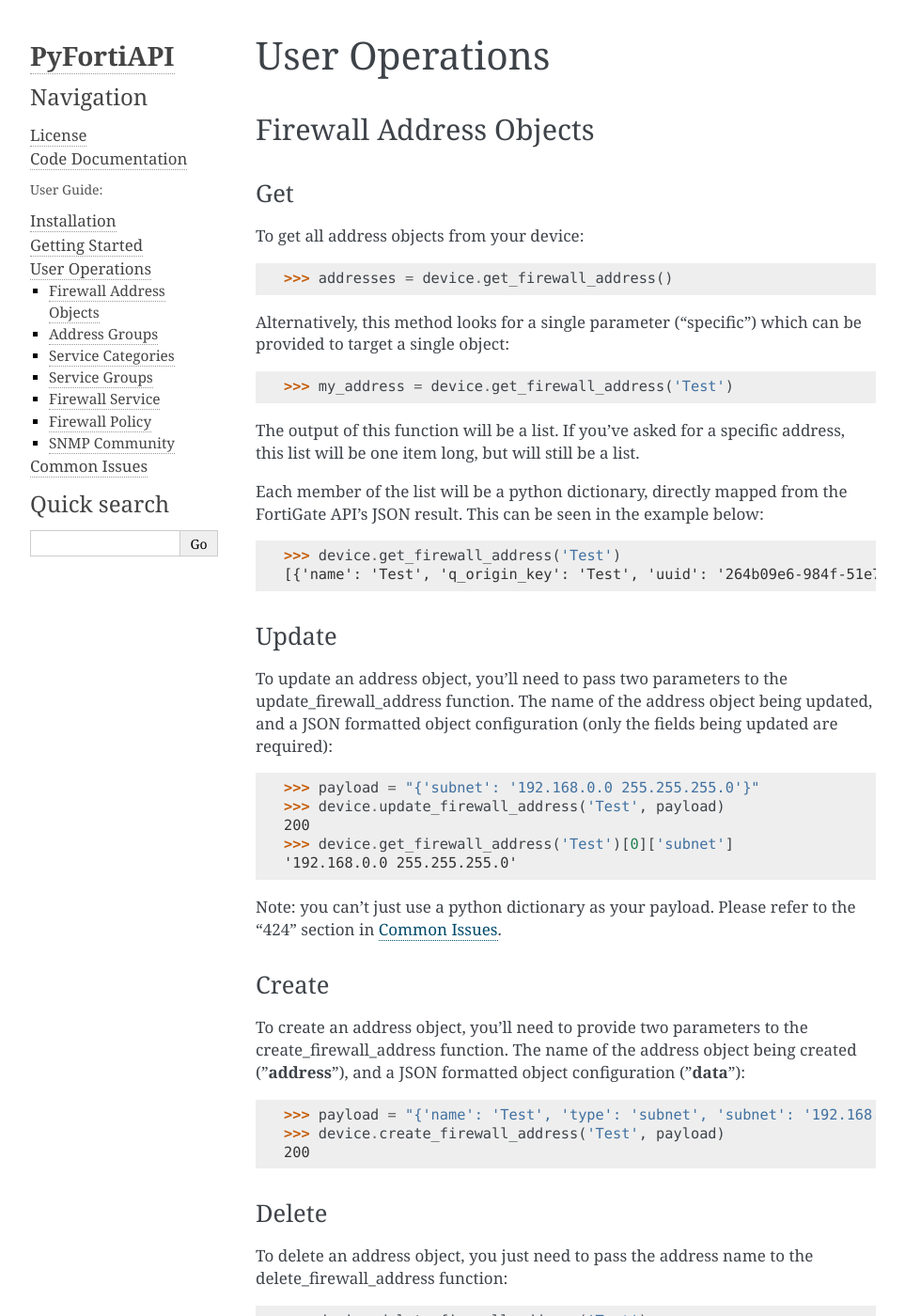
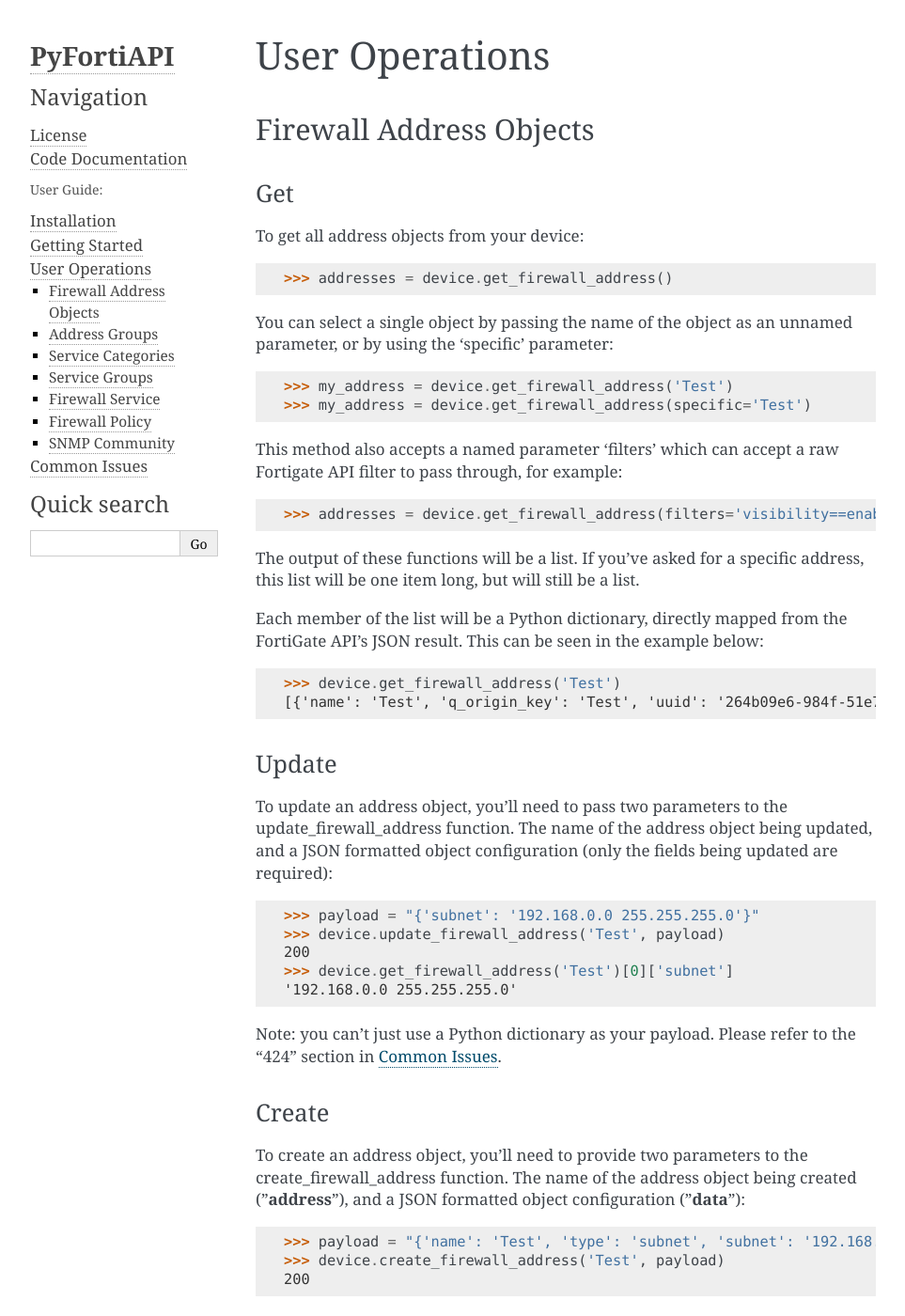
Before and after one commit to PyFortiAPI/PyFortiAPI, a Sphinx documentation site: the page built from docs/user/operations.rst, in a window 1280 px wide and 1400 px high. Shown: the whole window at 94% size, without its empty margins (148-1111 px from the left). Built offline with Sphinx 7.4.7, drawn with Linux system fonts in a browser that asks for light colours; some of the changed text lies outside the part shown.

Commit message:
Add filters to GET requests

```diff
--- a/docs/user/operations.rst
+++ b/docs/user/operations.rst
@@ -12,14 +12,19 @@
 
     >>> addresses = device.get_firewall_address()
 
-Alternatively, this method looks for a single parameter ("specific") which can be provided to target a single object::
+You can select a single object by passing the name of the object as an unnamed parameter, or by using the 'specific' parameter::
 
     >>> my_address = device.get_firewall_address('Test')
+    >>> my_address = device.get_firewall_address(specific='Test')
 
-The output of this function will be a list. If you've asked for a specific address, this list will be one item long,
+This method also accepts a named parameter 'filters' which can accept a raw Fortigate API filter to pass through, for example::
+
+    >>> addresses = device.get_firewall_address(filters='visibility==enable')
+
+The output of these functions will be a list. If you've asked for a specific address, this list will be one item long,
 but will still be a list.
 
-Each member of the list will be a python dictionary, directly mapped from the FortiGate API's JSON result. This can be
+Each member of the list will be a Python dictionary, directly mapped from the FortiGate API's JSON result. This can be
 seen in the example below::
 
     >>> device.get_firewall_address('Test')
@@ -39,7 +44,7 @@
     >>> device.get_firewall_address('Test')[0]['subnet']
     '192.168.0.0 255.255.255.0'
 
-Note: you can't just use a python dictionary as your payload. Please refer to the "424" section in
+Note: you can't just use a Python dictionary as your payload. Please refer to the "424" section in
 :doc:`common_issues`.
 
 Create
@@ -72,14 +77,19 @@
 
     >>> groups = device.get_address_group()
 
-Alternatively, this method looks for a single parameter ("specific") which can be provided to target a single object::
+You can select a single object by passing the name of the object as an unnamed parameter, or by using the 'specific' parameter::
 
     >>> my_group = device.get_address_group('Test Group')
+    >>> my_group = device.get_address_group(specific='Test Group')
 
-The output of this function will be a list. If you've asked for a specific group, this list will be one item long,
+This method also accepts a named parameter 'filters' which can accept a raw Fortigate API filter to pass through, for example::
+
+    >>> groups = device.get_address_group(filters='visibility==enable')
+
+The output of these functions will be a list. If you've asked for a specific group, this list will be one item long,
 but will still be a list.
 
-Each member of the list will be a python dictionary, directly mapped from the FortiGate API's JSON result. This can be
+Each member of the list will be a Python dictionary, directly mapped from the FortiGate API's JSON result. This can be
 seen in the example below::
 
     >>> device.get_address_group('Test Group')
@@ -99,7 +109,7 @@
     [{'name': 'Test', 'q_origin_key': 'Test'}]
 
 
-Note: you can't just use a python dictionary as your payload. Please refer to the "424" section in
+Note: you can't just use a Python dictionary as your payload. Please refer to the "424" section in
 :doc:`common_issues`.
 
 Create
@@ -130,14 +140,19 @@
 
     >>> categories = device.get_service_category()
 
-Alternatively, this method looks for a single parameter ("specific") which can be provided to target a single object::
+You can select a single object by passing the name of the object as an unnamed parameter, or by using the 'specific' parameter::
 
     >>> my_cat = device.get_service_category('Test Category')
+    >>> my_cat = device.get_service_category(specific='Test Category')
 
-The output of this function will be a list. If you've asked for a specific service category, this list will be one item
+This method also accepts a named parameter 'filters' which can accept a raw Fortigate API filter to pass through, for example::
+
+    >>> categories = device.get_service_category(filters='visibility==enable')
+
+The output of these functions will be a list. If you've asked for a specific service category, this list will be one item
 long, but will still be a list.
 
-Each member of the list will be a python dictionary, directly mapped from the FortiGate API's JSON result. This can be
+Each member of the list will be a Python dictionary, directly mapped from the FortiGate API's JSON result. This can be
 seen in the example below::
 
     >>> device.get_service_category('Test Category')
@@ -155,7 +170,7 @@
     >>> device.get_service_category('Test Category')[0]['comment']
     'Test test test!'
 
-Note: you can't just use a python dictionary as your payload. Please refer to the "424" section in
+Note: you can't just use a Python dictionary as your payload. Please refer to the "424" section in
 :doc:`common_issues`.
 
 Create
@@ -186,14 +201,19 @@
 
     >>> groups = device.get_service_group()
 
-Alternatively, this method looks for a single parameter ("specific") which can be provided to target a single object::
+You can select a single object by passing the name of the object as an unnamed parameter, or by using the 'specific' parameter::
 
     >>> my_group = device.get_service_group('Test Group')
+    >>> my_group = device.get_service_group(specific='Test Group')
 
-The output of this function will be a list. If you've asked for a specific group, this list will be one item long,
+This method also accepts a named parameter 'filters' which can accept a raw Fortigate API filter to pass through, for example::
+
+    >>> groups = device.get_service_group(filters='visibility==enable')
+
+The output of these functions will be a list. If you've asked for a specific group, this list will be one item long,
 but will still be a list.
 
-Each member of the list will be a python dictionary, directly mapped from the FortiGate API's JSON result. This can be
+Each member of the list will be a Python dictionary, directly mapped from the FortiGate API's JSON result. This can be
 seen in the example below::
 
     >>> device.get_service_group('Test Group')
@@ -213,7 +233,7 @@
     [{'name': 'Test', 'q_origin_key': 'Test'}]
 
 
-Note: you can't just use a python dictionary as your payload. Please refer to the "424" section in
+Note: you can't just use a Python dictionary as your payload. Please refer to the "424" section in
 :doc:`common_issues`.
 
 Create
@@ -244,14 +264,19 @@
 
     >>> services = device.get_firewall_service()
 
-Alternatively, this method looks for a single parameter ("specific") which can be provided to target a single object::
+You can select a single object by passing the name of the object as an unnamed parameter, or by using the 'specific' parameter::
 
     >>> my_service = device.get_firewall_service('Test')
+    >>> my_service = device.get_firewall_service(specific='Test')
 
-The output of this function will be a list. If you've asked for a specific group, this list will be one item long,
+This method also accepts a named parameter 'filters' which can accept a raw Fortigate API filter to pass through, for example::
+
+    >>> services = device.get_firewall_service(filters='visibility==enable')
+
+The output of these functions will be a list. If you've asked for a specific group, this list will be one item long,
 but will still be a list.
 
-Each member of the list will be a python dictionary, directly mapped from the FortiGate API's JSON result. This can be
+Each member of the list will be a Python dictionary, directly mapped from the FortiGate API's JSON result. This can be
 seen in the example below::
 
     >>> device.get_firewall_service('Test')
@@ -270,7 +295,7 @@
     >>> device.get_firewall_service('Test')[0]['tcp-portrange']
     '80 443'
 
-Note: you can't just use a python dictionary as your payload. Please refer to the "424" section in
+Note: you can't just use a Python dictionary as your payload. Please refer to the "424" section in
 :doc:`common_issues`.
 
 Create
@@ -302,18 +327,23 @@
 
     >>> policies = device.get_firewall_policy()
 
-Alternatively, this method looks for a single parameter ("specific") which can be provided to target a single object.
-Specific in this instance can be either a policy name, or a policy ID::
+Alternatively, you can pass a single unnamed parameter, or a named parameter ('specific') which can be provided to target a single object. Specific in this instance can be either a policy name, or a policy ID::
 
-    >>> my_policy = device.get_firewall_policy('Test Policy')
+    >>> my_policy = device.get_firewall_policy(specific='Test Policy')
     >>> my_policy = device.get_firewall_policy(500)
-    >>> device.get_firewall_policy('Test Policy') == device.get_firewall_policy(500)
+    >>> device.get_firewall_policy(specific='Test Policy') == device.get_firewall_policy(500)
     True
 
-The output of this function will be a list. If you've asked for a specific group, this list will be one item long,
+This method also accepts a named parameter 'filters' which can accept a raw Fortigate API filter to pass through, for example::
+
+    >>> policies = device.get_firewall_policy(filters='visibility==enable')
+    >>> policies = device.get_firewall_policy(filters='visibility==enable&comment=@SearchTerm')
+
+
+The output of these functions will be a list. If you've asked for a specific group, this list will be one item long,
 but will still be a list.
 
-Each member of the list will be a python dictionary, directly mapped from the FortiGate API's JSON result. This can be
+Each member of the list will be a Python dictionary, directly mapped from the FortiGate API's JSON result. This can be
 seen in the example below::
 
     >>> device.get_firewall_policy(500)
@@ -332,7 +362,7 @@
     >>> device.get_firewall_policy(500)[0]['status']
     'disable'
 
-Note: you can't just use a python dictionary as your payload. Please refer to the "424" section in
+Note: you can't just use a Python dictionary as your payload. Please refer to the "424" section in
 :doc:`common_issues`.
 
 Create
@@ -395,18 +425,21 @@
 
     >>> communities = device.get_snmp_community()
 
-Alternatively, this method looks for a single parameter ("specific") which can be provided to target a single object.
-Specific in this instance can be either a community name, or a community ID::
+Alternatively, you can pass a single unnamed parameter, or a named parameter ('specific') which can be provided to target a single object. Specific in this instance can be either a community name, or a community ID::
 
-    >>> my_community = device.get_snmp_community('my_community_string')
+    >>> my_community = device.get_snmp_community(specific='my_community_string')
     >>> my_community = device.get_snmp_community(100)
-    >>> device.get_snmp_community('my_community_string') == device.get_snmp_community(100)
+    >>> device.get_snmp_community('my_community_string') == device.get_snmp_community(specific=100)
     True
 
-The output of this function will be a list. If you've asked for a specific community, this list will be one item long,
+This method also accepts a named parameter 'filters' which can accept a raw Fortigate API filter to pass through, for example::
+
+    >>> communities = device.get_snmp_community(filters='query-v2c-status==enable')
+
+The output of these functions will be a list. If you've asked for a specific community, this list will be one item long,
 but will still be a list.
 
-Each member of the list will be a python dictionary, directly mapped from the FortiGate API's JSON result. This can be
+Each member of the list will be a Python dictionary, directly mapped from the FortiGate API's JSON result. This can be
 seen in the example below::
 
     >>> device.get_snmp_community('my_community_string')
@@ -425,7 +458,7 @@
     >>> device.get_snmp_community(100)[0]['status']
     'disable'
 
-Note: you can't just use a python dictionary as your payload. Please refer to the "424" section in
+Note: you can't just use a Python dictionary as your payload. Please refer to the "424" section in
 :doc:`common_issues`.
 
 Create
```
Also changed, not shown: README.md (+2 -0 lines), pyfortiapi.py (+21 -7 lines).
